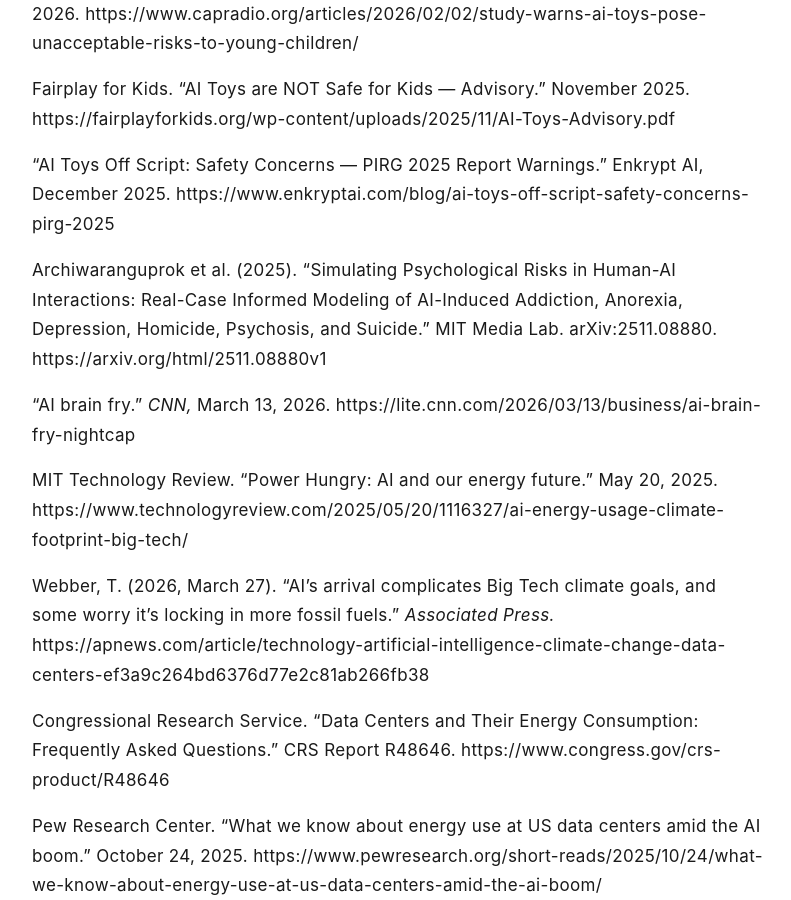
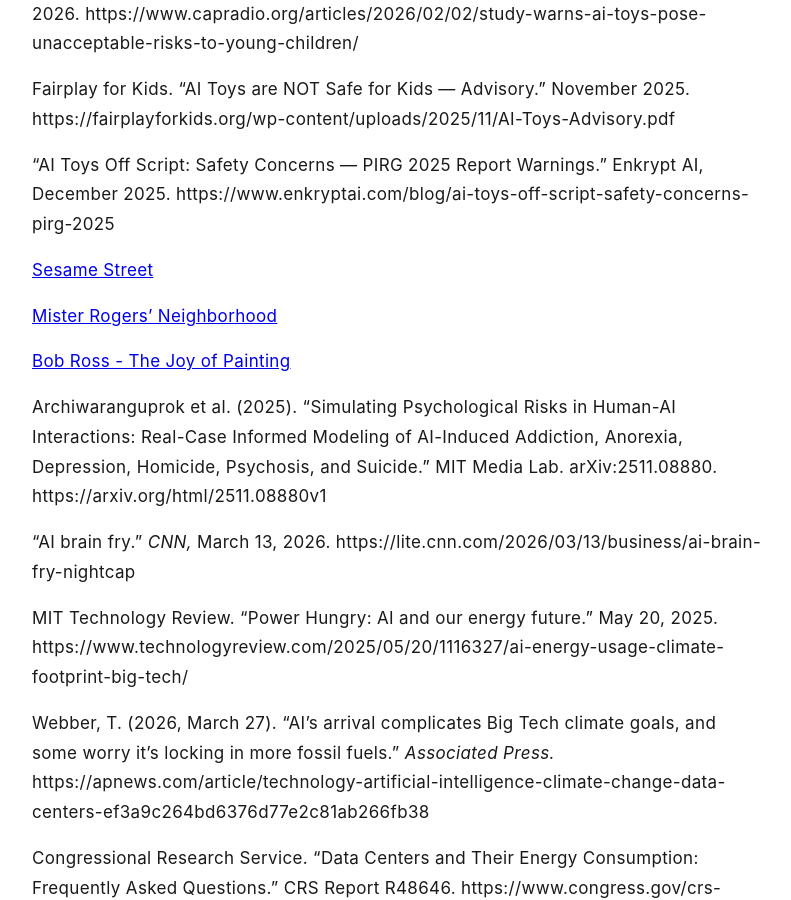
Before and after one commit to rojaslen/AISF-WEB, a Jekyll site: the page built from apx00-endnotes.md, in a window 1280 px wide and 900 px high, scrolled down 9473 px. Shown: the whole window, without its empty margins (242-1033 px from the left). Built offline with Jekyll 4.4.1, drawn with Linux system fonts in a browser that asks for light colours; some web fonts are replaced; our own code applies the rules of GitHub Pages for plain Markdown files.

Commit message:
Update apx00-endnotes.md

```diff
--- a/apx00-endnotes.md
+++ b/apx00-endnotes.md
@@ -247,6 +247,12 @@
 
 "AI Toys Off Script: Safety Concerns — PIRG 2025 Report Warnings." Enkrypt AI, December 2025. https://www.enkryptai.com/blog/ai-toys-off-script-safety-concerns-pirg-2025
 
+[Sesame Street](https://www.sesamestreet.org/)
+
+[Mister Rogers' Neighborhood](https://www.fredrogers.org/production/mister-rogers-neighborhood/)
+
+[Bob Ross - The Joy of Painting](https://www.youtube.com/@bobross_thejoyofpainting)
+
 Archiwaranguprok et al. (2025). "Simulating Psychological Risks in Human-AI Interactions: Real-Case Informed Modeling of AI-Induced Addiction, Anorexia, Depression, Homicide, Psychosis, and Suicide." MIT Media Lab. arXiv:2511.08880. https://arxiv.org/html/2511.08880v1
 
 "AI brain fry." *CNN,* March 13, 2026. https://lite.cnn.com/2026/03/13/business/ai-brain-fry-nightcap
```
